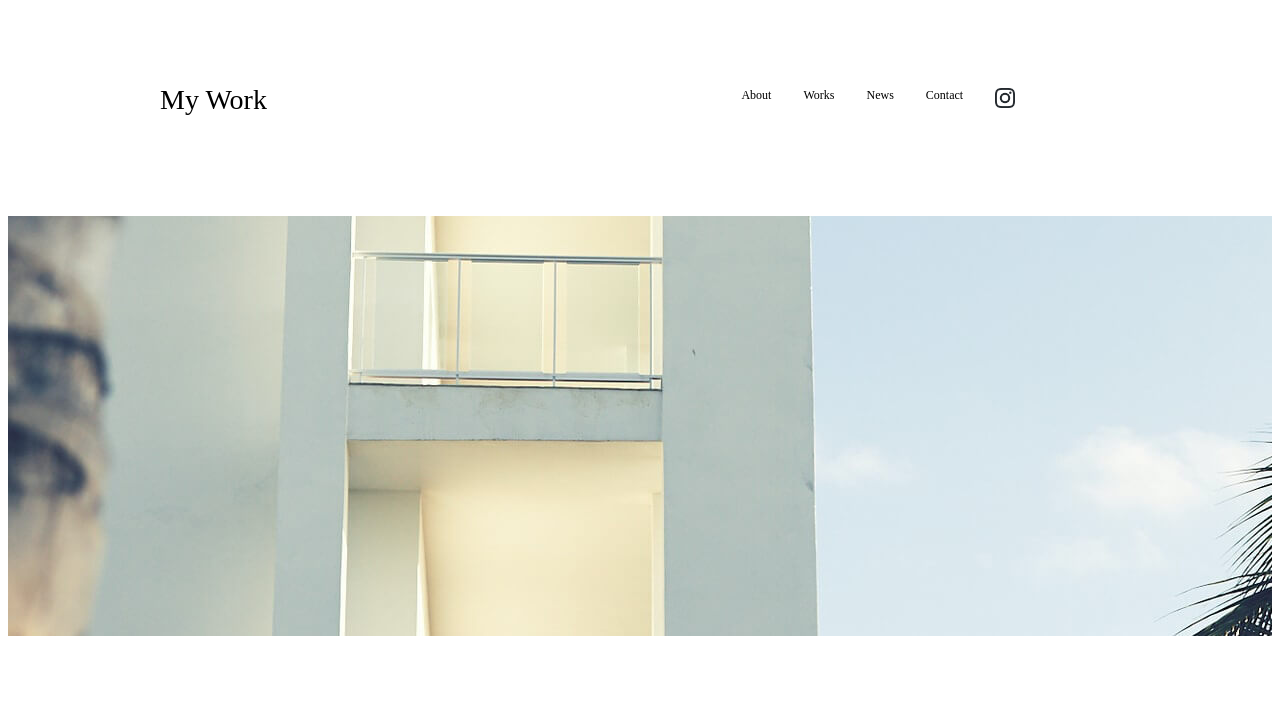
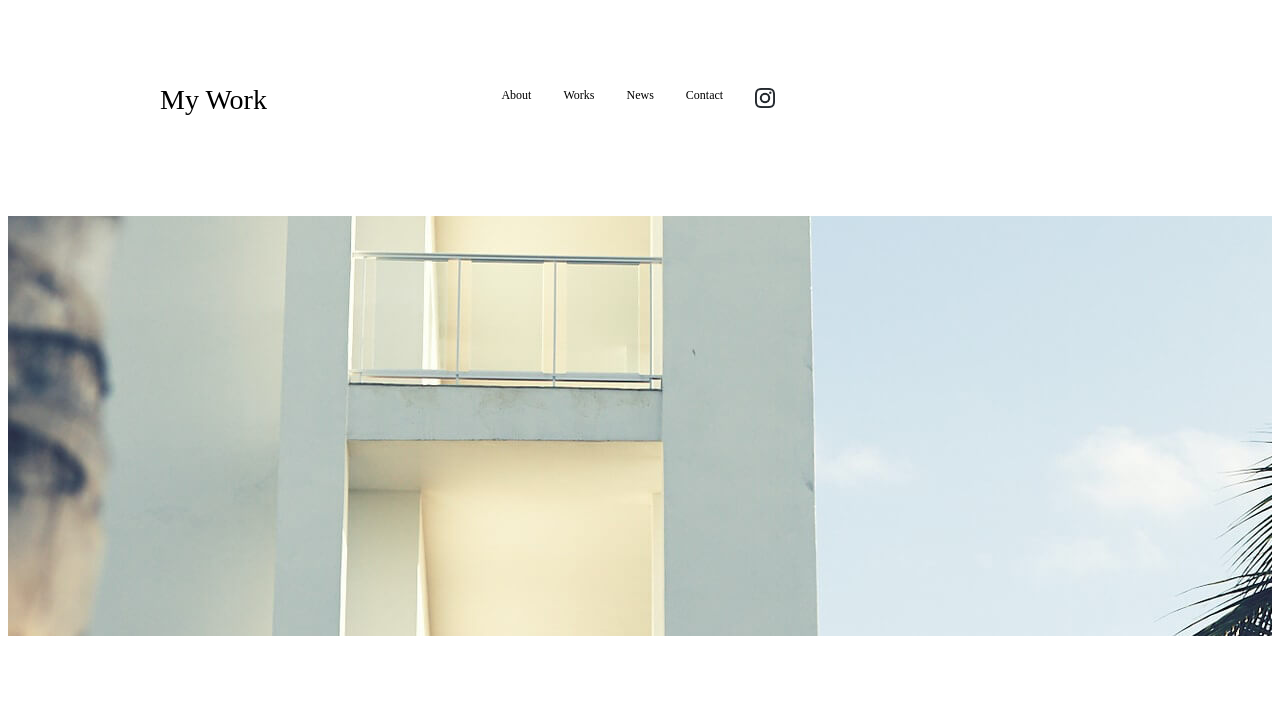
Before and after one commit to yuna060969/-11, a plain HTML site: page index.html in a window 1280 px wide. Shown: the top 717 px of the page. Drawn offline with Linux system fonts and the light colour scheme.

Commit message:
Add files via upload

```diff
--- a/style.css
+++ b/style.css
@@ -134,7 +134,7 @@ footer {
   }
 
   .a-1 {
-    padding: 0 0 0 320px;
+    padding: 0 0 0 80px;
   }
 
   a {
```
